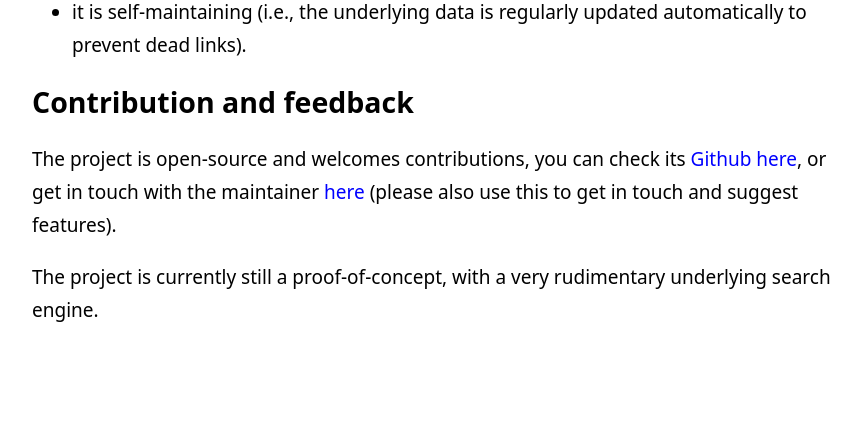
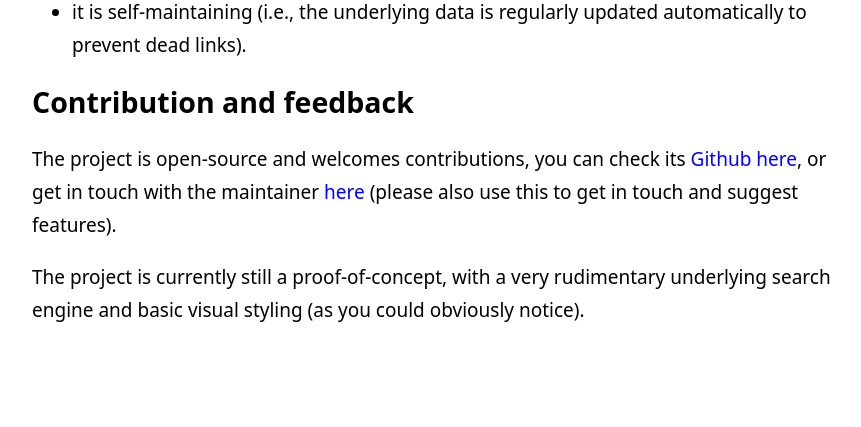
Before and after one commit to Pierre-VF/oss4energy, a FastAPI app: page /about in a window 1280 px wide. Shown: the part 552-979 px from the top of the page, without its empty margins (208-1069 px from the left). Run offline with FastAPI, Linux system fonts and the light colour scheme; parts of the project's set-up code (start-up, migrations or seed data) failed here and were passed over.

Commit message:
Adding styling note

```diff
--- a/src/app/templates/about.html
+++ b/src/app/templates/about.html
@@ -26,7 +26,7 @@
 </p>
 
 <p>
-    The project is currently still a proof-of-concept, with a very rudimentary underlying search engine.
+    The project is currently still a proof-of-concept, with a very rudimentary underlying search engine and basic visual styling (as you could obviously notice).
 </p>
 
 {% endblock %}
```
